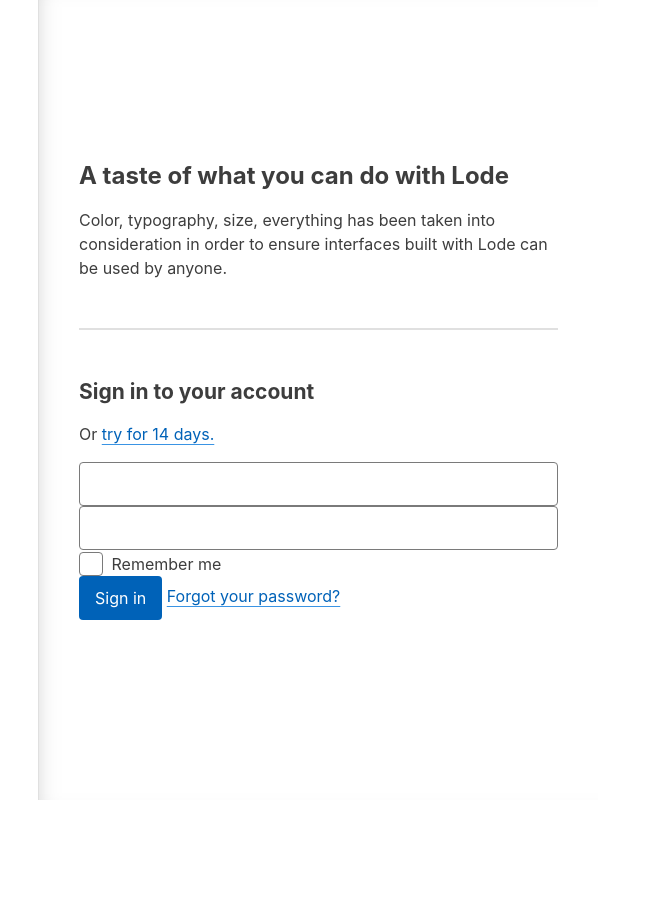
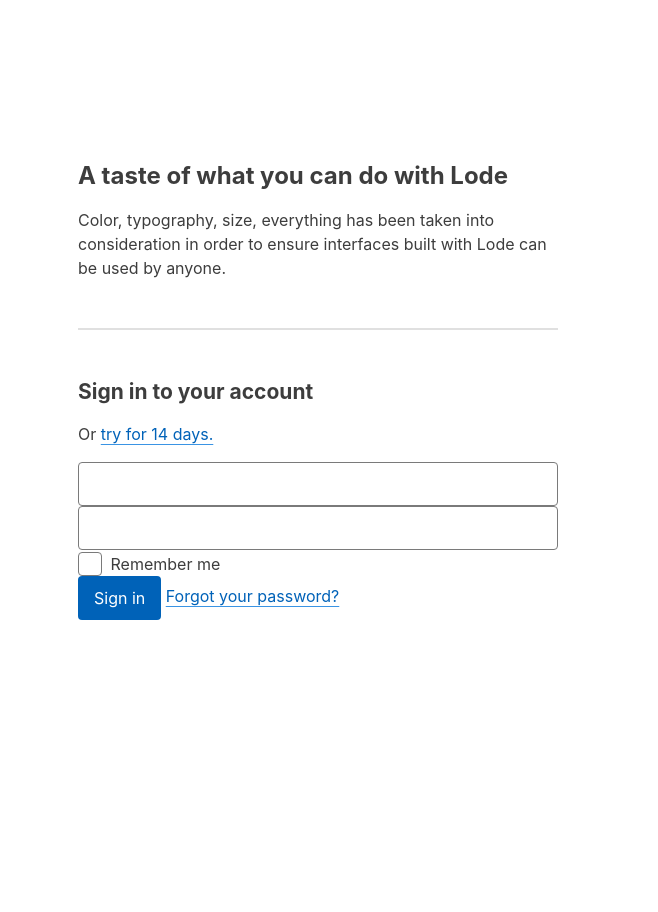
Before and after one commit to pixeltrove/lode-website, a website: page index.html in a window 1280 px wide. Shown: the full height of the page, 622-1280 px from the left. Drawn offline with Linux system fonts and the light colour scheme.

Commit message:
Remove middle separator
A simpler, cleaner look can be achieved by using space to separate homepage regions.

```diff
--- a/source/components/demo.scss
+++ b/source/components/demo.scss
@@ -8,8 +8,6 @@
   padding-top: 10rem;
   padding-right: $space-large-b;
   padding-left: $space-large-b;
-  border-left: $border-width-regular solid $color-neutral-light-c;
-  box-shadow: inset 16px 0 32px -32px $color-neutral-medium;
 
   &-heading {
     margin-bottom: $space-regular;
```
Also changed, not shown: build/main.css.
